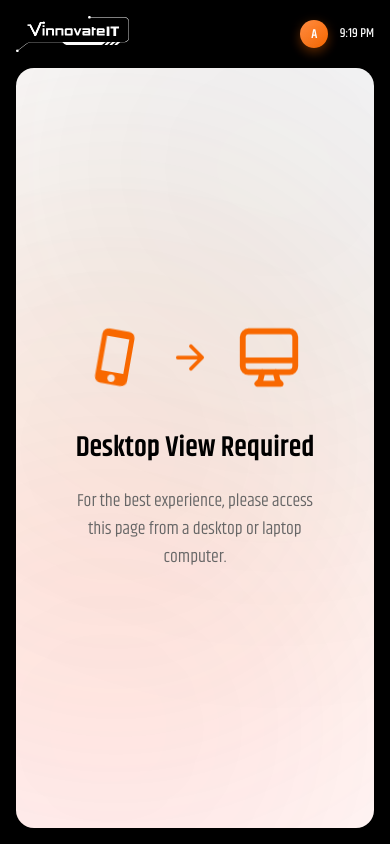
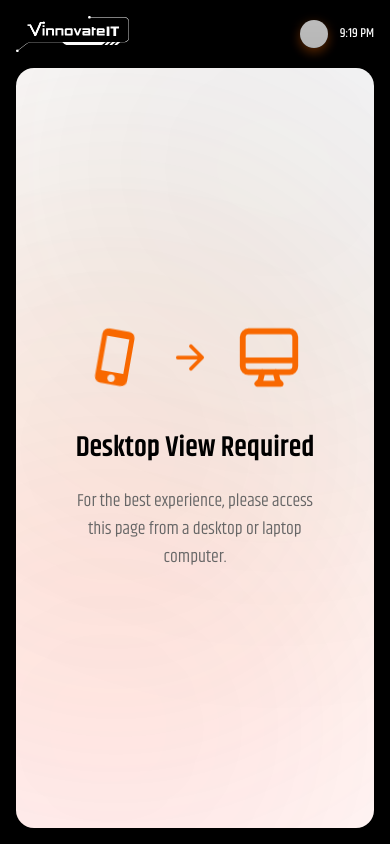
Before and after one commit to varun4505/rec26v1, a Next.js app: page /quiz/1/1/1 in a window 390 px wide. Built offline with nearby package versions, Linux system fonts and the light colour scheme; no server answers; the database is empty; sample sign-in values are in the browser's storage.

Commit message:
fix: integrate user session data for dynamic avatar display in MobileRestriction component

```diff
--- a/src/components/MobileRestriction.tsx
+++ b/src/components/MobileRestriction.tsx
@@ -2,14 +2,17 @@
 
 import React, { useState, useEffect } from "react";
 import Image from "next/image";
+import { useSession } from "next-auth/react";
 import { HiOutlineDesktopComputer } from "react-icons/hi";
 import { MdOutlinePhoneIphone } from "react-icons/md";
 import { IoArrowForward } from "react-icons/io5";
 
 export const MobileRestriction: React.FC = () => {
   const [currentTime, setCurrentTime] = useState<string>("");
-  const userName = "Aditya";
-  const userInitial = userName.charAt(0).toUpperCase();
+  const { data: session } = useSession();
+  const userLabel = (session?.user?.email || session?.user?.name || "User").trim();
+  const userInitial = (userLabel[0] || "U").toUpperCase();
+  const userImage = session?.user?.image || "";
 
   useEffect(() => {
     const updateTime = () => {
@@ -46,7 +49,19 @@ export const MobileRestriction: React.FC = () => {
             />
 
             <div className="mobile-right-section">
-              <div className="mobile-avatar-monogram">{userInitial}</div>
+              {userImage ? (
+                <div className="mobile-avatar-wrapper" aria-label={userLabel}>
+                  <Image
+                    src={userImage}
+                    alt={userLabel}
+                    fill
+                    sizes="34px"
+                    className="mobile-avatar-image"
+                  />
+                </div>
+              ) : (
+                <div className="mobile-avatar-monogram">{userInitial}</div>
+              )}
               <span className="mobile-timestamp">{currentTime}</span>
             </div>
           </div>
@@ -128,6 +143,19 @@ export const MobileRestriction: React.FC = () => {
             font-size: clamp(0.8rem, 2.2vw, 1rem);
             font-weight: 600;
             color: #fff;
+            box-shadow: 0 4px 12px rgba(248, 104, 0, 0.4);
+          }
+
+          .mobile-avatar-image {
+            object-fit: cover;
+          }
+
+          .mobile-avatar-wrapper {
+            width: clamp(28px, 4.8vw, 34px);
+            height: clamp(28px, 4.8vw, 34px);
+            border-radius: 50%;
+            overflow: hidden;
+            position: relative;
             box-shadow: 0 4px 12px rgba(248, 104, 0, 0.4);
           }
 
```
